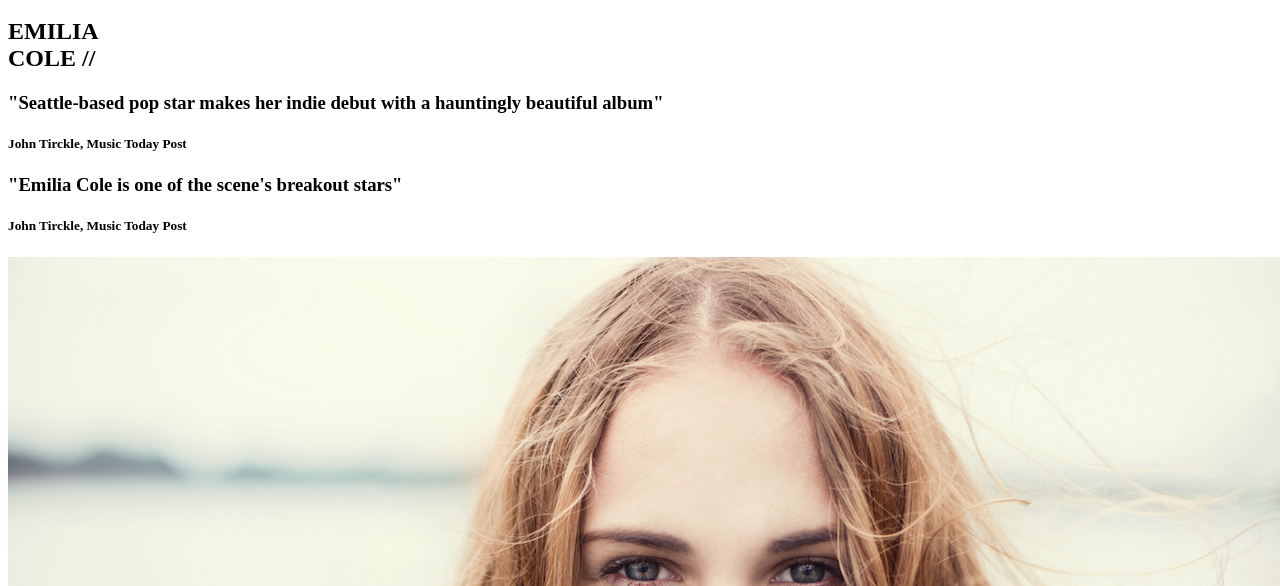
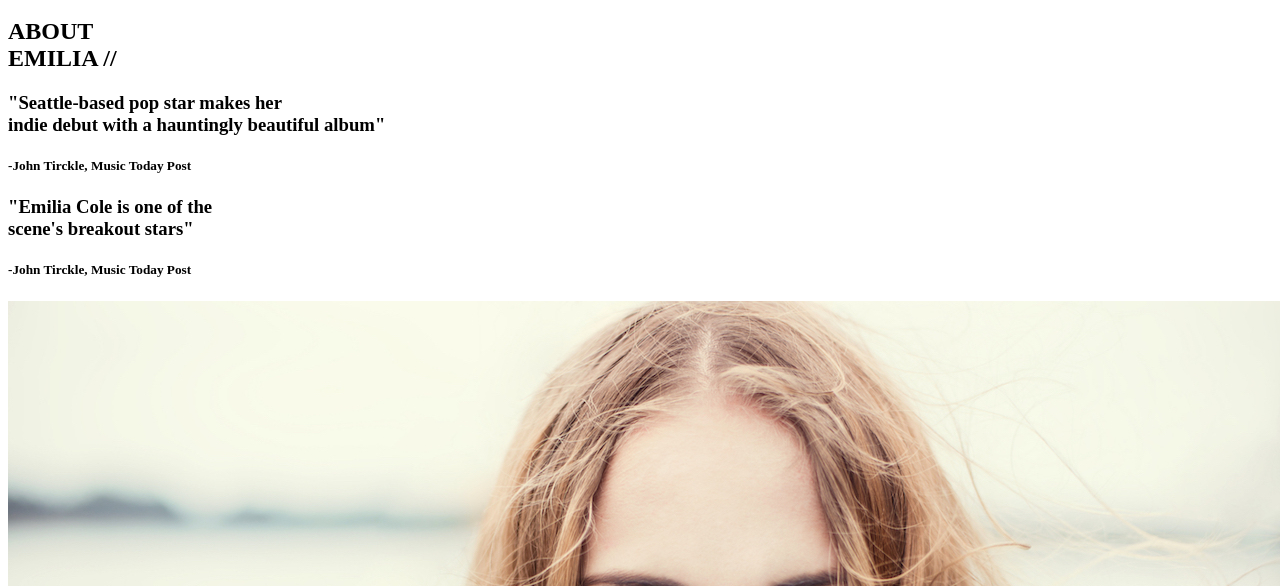
Before and after one commit to ANGELMORENO23/EMILIA-COLE, a website: page views/about.html in a window 1280 px wide. Shown: the part 214-800 px from the top of the page. Drawn offline with Linux system fonts and the light colour scheme; files whose address does not match are found by name.

Commit message:
html de emilia cole

```diff
--- a/views/about.html
+++ b/views/about.html
@@ -28,13 +28,13 @@
         </ul>
     </header>
     <section>
-        <h2> EMILIA <br> COLE //</h2>
-        <H3>"Seattle-based pop star makes her indie debut with a hauntingly beautiful album"</H3>
-        <h5>John Tirckle, Music Today Post</h5>
+        <h2> ABOUT <br> EMILIA //</h2>
+        <H3>"Seattle-based pop star makes her <BR>indie debut with a hauntingly beautiful album"</H3>
+        <h5>-John Tirckle, Music Today Post</h5>
 
 
-        <h3>"Emilia Cole is one of the scene's breakout stars"</h3>
-        <h5>John Tirckle, Music Today Post</h5>
+        <h3>"Emilia Cole is one of the <BR>scene's breakout stars"</h3>
+        <h5>-John Tirckle, Music Today Post</h5>
         <img src="img/emilia-about.jpg" alt="imagen de portada">
     </section>
 
```
Also changed, not shown: views/music.html (+4 -4 lines).
